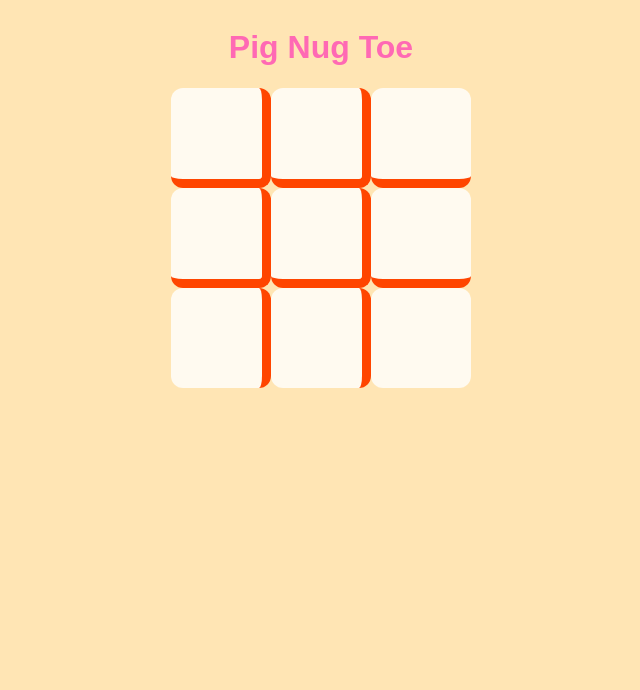
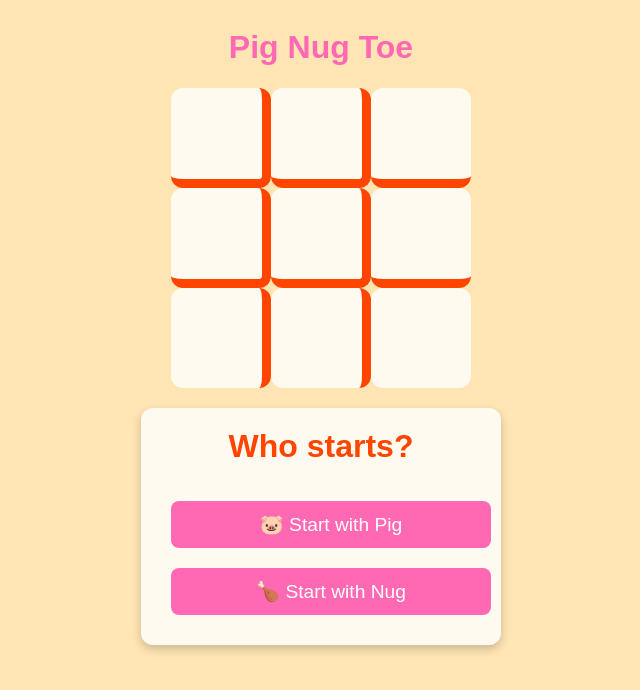
Before and after one commit to bennibonn223/pig-nug-toe, a plain HTML site: page index.html in a window 1280 px wide. Shown: the whole page, without its empty margins (319-959 px from the left). Drawn offline with Linux system fonts and the light colour scheme.

Commit message:
Update index.html

```diff
--- a/index.html
+++ b/index.html
@@ -10,6 +10,7 @@
   </head>
   <body>
     <h1>Pig Nug Toe</h1>
+
     <div id="board">
       <div data-index="1" class="tile right-border bottom-border"></div>
       <div data-index="2" class="tile right-border bottom-border"></div>
@@ -22,10 +23,19 @@
       <div data-index="9" class="tile"></div>
       <div id="strike" class="strike"></div>
     </div>
+
+    <!-- ✨ Spostato sotto il tabellone -->
+    <div id="start-selection" class="visible">
+      <h2>Who starts?</h2>
+      <button id="start-pig">🐷 Start with Pig</button>
+      <button id="start-nug">🍗 Start with Nug</button>
+    </div>
+
     <div id="game-over-area" class="hidden">
       <h2 id="game-over-text">Winner is X</h2>
       <button id="play-again">Play Again</button>
     </div>
+
     <script src="index.js"></script>
   </body>
 </html>
```
